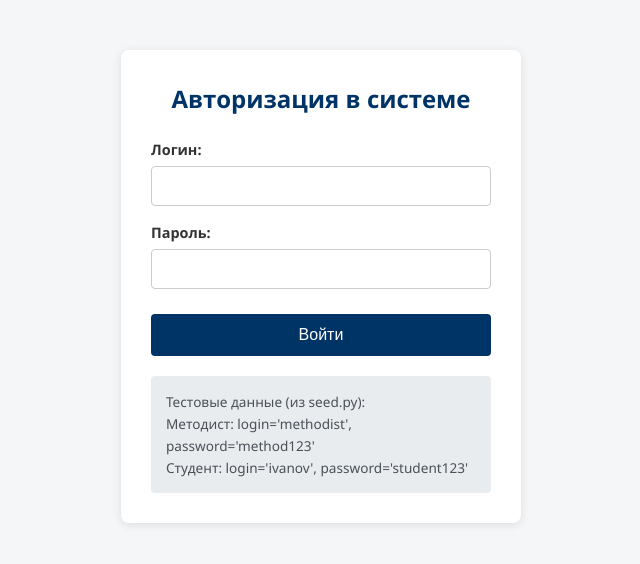
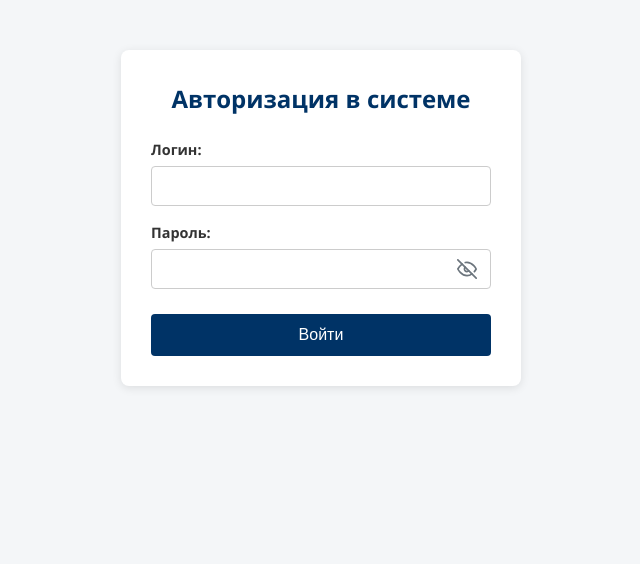
Before and after one commit to MadTimee/academic_debt, a Flask app: page /login in a window 1280 px wide. Shown: the part 66-630 px from the top of the page, without its empty margins (319-959 px from the left). Run offline with Flask 3, Linux system fonts and the light colour scheme.

Commit message:
Improved login route (deleted debug text, added password hiding toggle)

```diff
--- a/app/static/style.css
+++ b/app/static/style.css
@@ -452,3 +452,59 @@ details[open] .discipline-header::after {
     font-size: 0.95rem;
     font-weight: 500;
 }
+
+/* Стили для поля пароля с иконкой */
+.password-wrapper {
+    position: relative;
+    width: 100%;
+}
+
+.password-wrapper input {
+    width: 100%;
+    padding-right: 40px; /* Отступ справа для иконки */
+}
+
+.password-toggle {
+    position: absolute;
+    right: 10px;
+    top: 50%;
+    transform: translateY(-50%);
+    background: none;
+    border: none;
+    cursor: pointer;
+    color: #6c757d;
+    display: flex;
+    align-items: center;
+    justify-content: center;
+    padding: 4px;
+    border-radius: 4px;
+    transition: color 0.2s, background-color 0.2s;
+}
+
+.password-toggle:hover {
+    color: #003366;
+    background-color: #e9ecef;
+}
+
+.password-toggle:focus {
+    outline: 2px solid #003366;
+    outline-offset: 2px;
+}
+
+/* Логика переключения иконок */
+.password-toggle .eye-open {
+    display: none; /* По умолчанию скрыт, так как пароль скрыт */
+}
+
+.password-toggle .eye-closed {
+    display: block; /* По умолчанию виден перечеркнутый глаз */
+}
+
+/* Когда добавлен класс is-visible (пароль показан) */
+.password-toggle.is-visible .eye-open {
+    display: block;
+}
+
+.password-toggle.is-visible .eye-closed {
+    display: none;
+}
--- a/app/templates/login.html
+++ b/app/templates/login.html
@@ -5,18 +5,48 @@
     <form method="POST" action="{{ url_for('main.login') }}">
         <div class="form-group">
             <label for="login">Логин:</label>
-            <input type="text" id="login" name="login" required>
+            <input type="text" id="login" name="login" required autocomplete="username">
         </div>
         <div class="form-group">
             <label for="password">Пароль:</label>
-            <input type="password" id="password" name="password" required>
+            <div class="password-wrapper">
+                <input type="password" id="password" name="password" required autocomplete="current-password">
+                <button type="button" class="password-toggle" id="togglePassword" aria-label="Показать пароль">
+                    <!-- Иконка открытого глаза (показывается, когда пароль ВИДЕН) -->
+                    <svg class="eye-open" xmlns="http://www.w3.org/2000/svg" width="20" height="20" viewBox="0 0 24 24" fill="none" stroke="currentColor" stroke-width="2" stroke-linecap="round" stroke-linejoin="round">
+                        <path d="M1 12s4-8 11-8 11 8 11 8-4 8-11 8-11-8-11-8z"></path>
+                        <circle cx="12" cy="12" r="3"></circle>
+                    </svg>
+                    <!-- Иконка перечеркнутого глаза (показывается, когда пароль СКРЫТ) -->
+                    <svg class="eye-closed" xmlns="http://www.w3.org/2000/svg" width="20" height="20" viewBox="0 0 24 24" fill="none" stroke="currentColor" stroke-width="2" stroke-linecap="round" stroke-linejoin="round">
+                        <path d="M17.94 17.94A10.07 10.07 0 0 1 12 20c-7 0-11-8-11-8a18.45 18.45 0 0 1 5.06-5.94M9.9 4.24A9.12 9.12 0 0 1 12 4c7 0 11 8 11 8a18.5 18.5 0 0 1-2.16 3.19m-6.72-1.07a3 3 0 1 1-4.24-4.24"></path>
+                        <line x1="1" y1="1" x2="23" y2="23"></line>
+                    </svg>
+                </button>
+            </div>
         </div>
         <button type="submit" class="btn-primary">Войти</button>
     </form>
-    <div class="hint">
-        <p>Тестовые данные (из seed.py):</p>
-        <p>Методист: login='methodist', password='method123'</p>
-        <p>Студент: login='ivanov', password='student123'</p>
-    </div>
 </div>
+
+<script>
+    document.addEventListener('DOMContentLoaded', function() {
+        const toggleBtn = document.getElementById('togglePassword');
+        const passwordInput = document.getElementById('password');
+
+        toggleBtn.addEventListener('click', function() {
+            // Проверяем текущий тип поля
+            const isPassword = passwordInput.getAttribute('type') === 'password';
+
+            // Переключаем тип поля
+            passwordInput.setAttribute('type', isPassword ? 'text' : 'password');
+
+            // Переключаем класс для смены иконки
+            this.classList.toggle('is-visible');
+
+            // Обновляем атрибут для доступности (скринридеров)
+            this.setAttribute('aria-label', isPassword ? 'Скрыть пароль' : 'Показать пароль');
+        });
+    });
+</script>
 {% endblock %}
```
